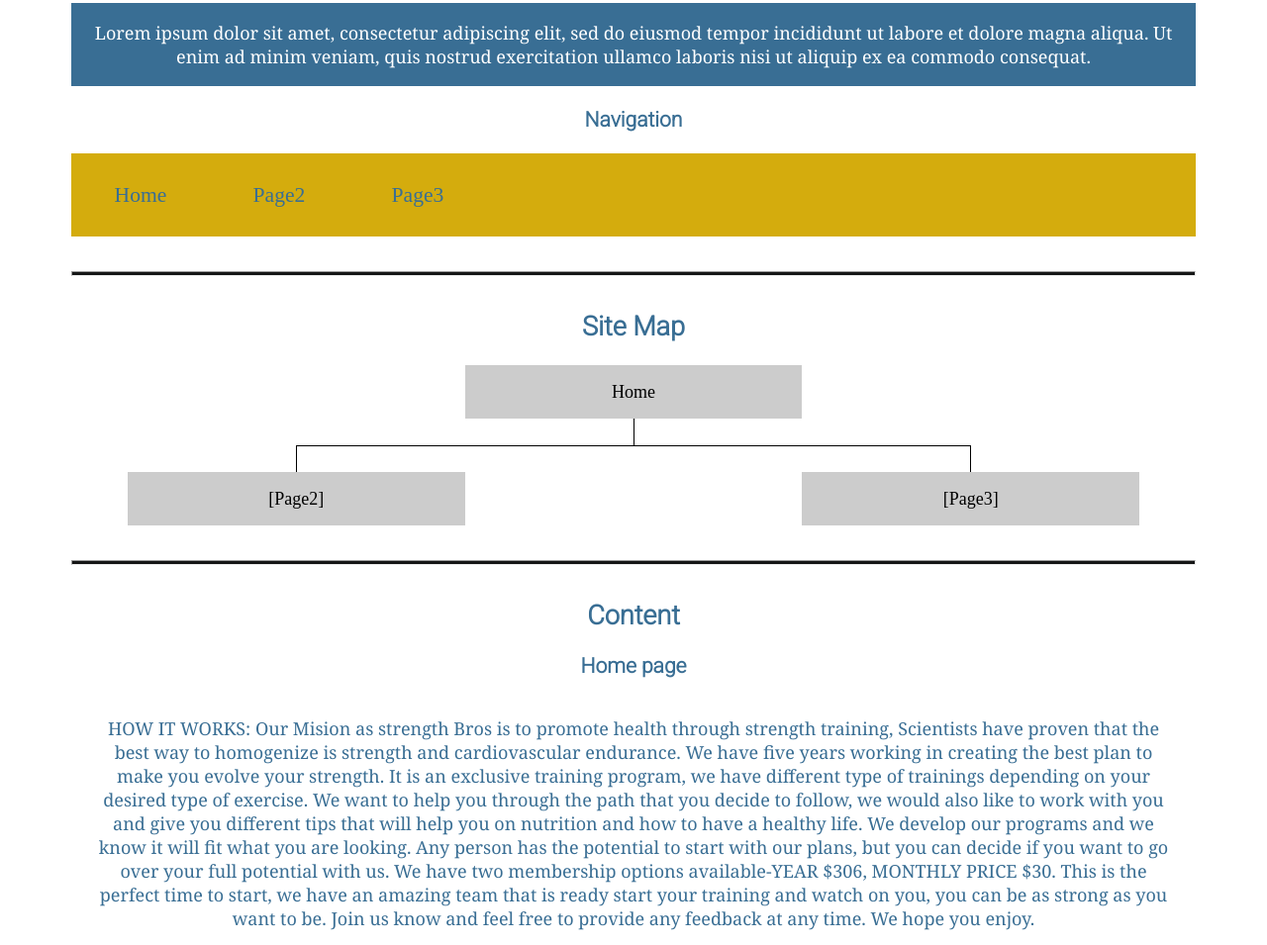
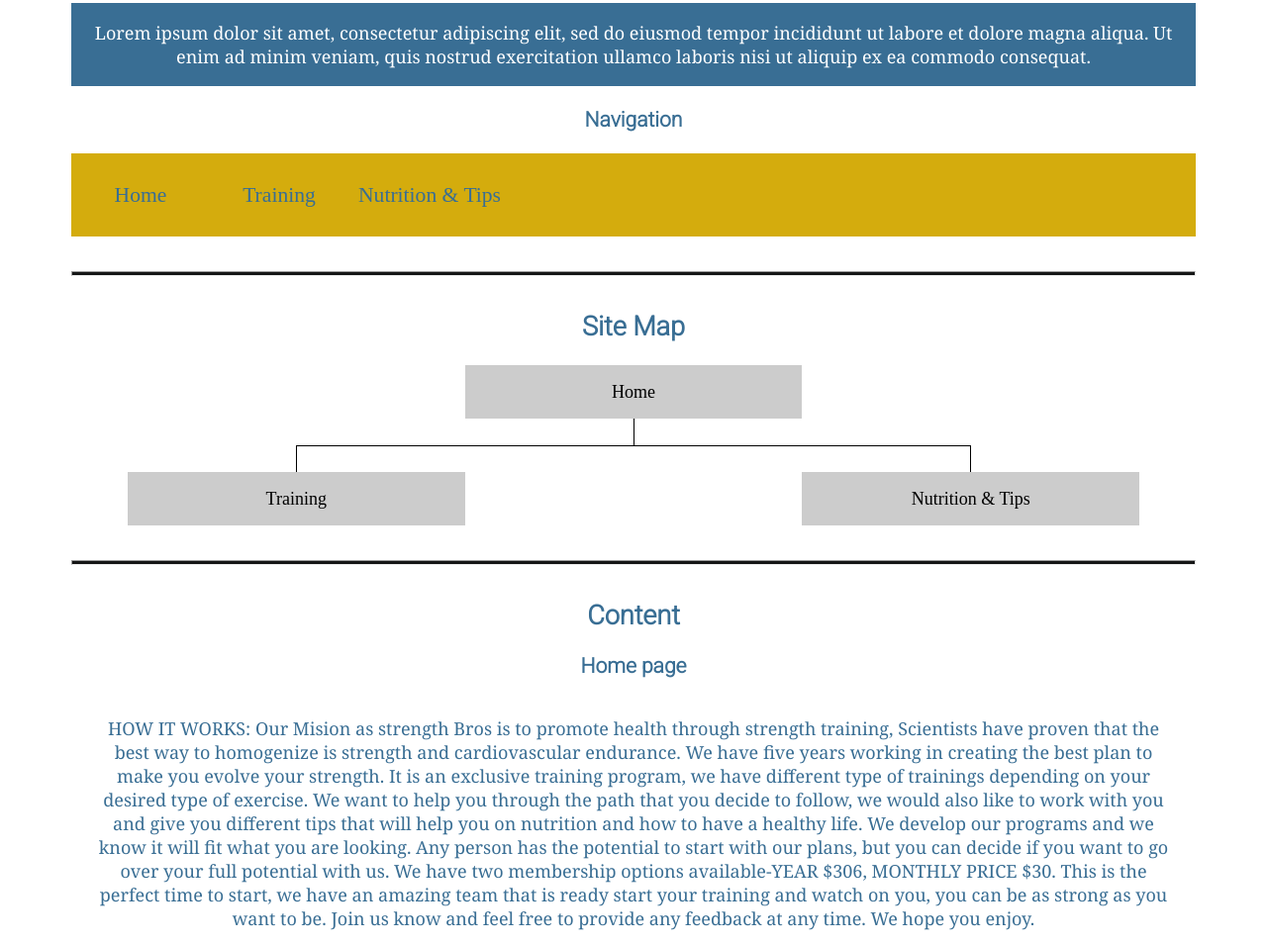
Before and after one commit to Cecilia-San7/wdd130, a plain HTML site: page strength/site-plan.html in a window 1280 px wide. Shown: the part 1914-2869 px from the top of the page at 99% size. Drawn offline with Linux system fonts and the light colour scheme.

Commit message:
Nav bar missing

```diff
--- a/strength/site-plan.html
+++ b/strength/site-plan.html
@@ -88,8 +88,8 @@
       <!-- Think about how you want your navigation bar to look. In the site-plan.css file change the colors to your colors to get the look you desire. -->
       <nav>
         <a href="#">Home</a>
-        <a href="#">Page2</a>
-        <a href="#">Page3</a>
+        <a href="#">Training</a>
+        <a href="#">Nutrition & Tips</a>
       </nav>
       <hr>
       <h2>
@@ -100,10 +100,10 @@
           Home
         </div>
         <div class="sm-page2">
-          [Page2] <!-- change this -->
+          Training <!-- change this -->
         </div>
         <div class="sm-page3">
-          [Page3]  <!-- change this -->
+          Nutrition & Tips  <!-- change this -->
         </div>
 
         <div class="top">
```
